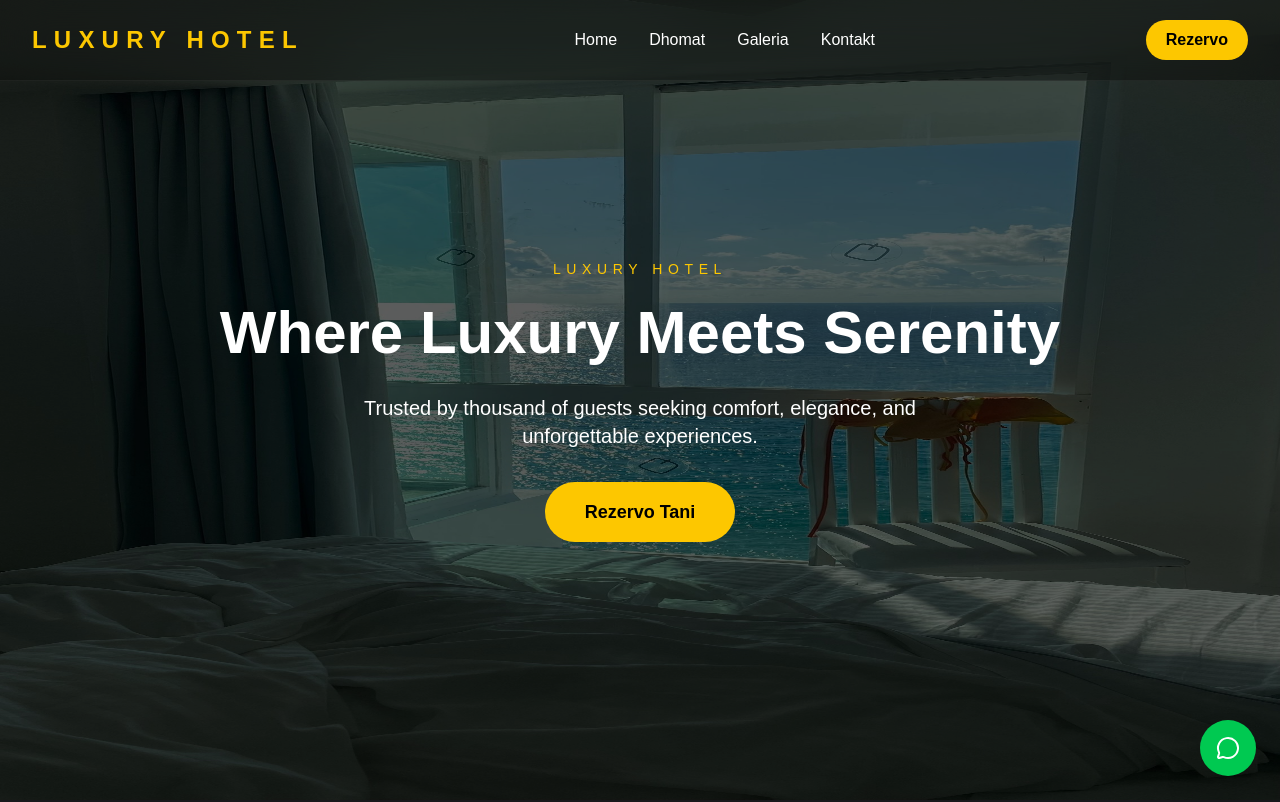
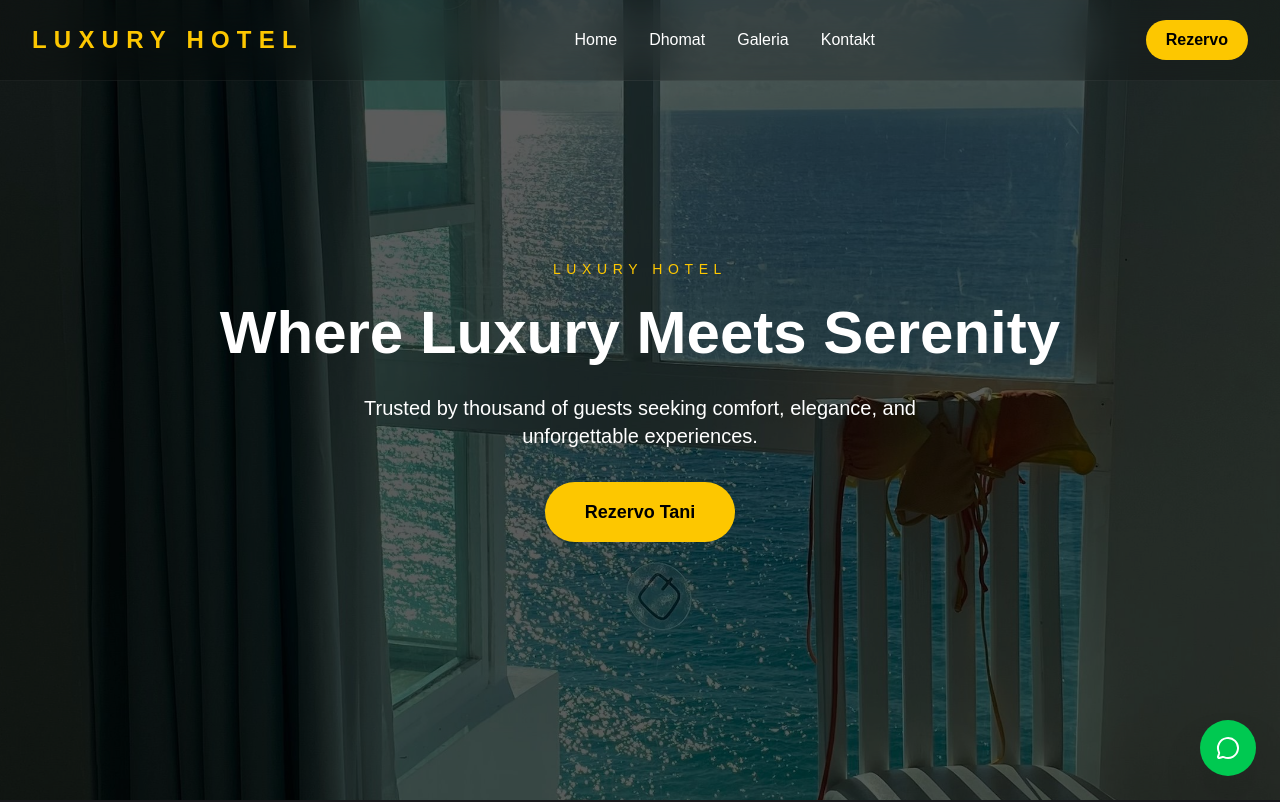
Before and after one commit to diti352/hotel-promo, a Next.js app: page / in a window 1280 px wide. Shown: the top 802 px of the page. Built offline with nearby package versions, Linux system fonts and the light colour scheme.

Commit message:
Clean up hotel template

```diff
--- a/app/page.tsx
+++ b/app/page.tsx
@@ -23,7 +23,7 @@ useEffect(() => { const interval = setInterval(() =>
 {
   setHeroIndex((current) =>
   (current + 1) % heroImages.length);
-}, 4000);
+}, 5000);
 return() =>
 clearInterval(interval);
 }, []);
@@ -57,8 +57,8 @@ clearInterval(interval);
     <main className="min-h-screen bg-black text-white">
       <nav className={`fixed top-0 z-50 flex w-full items-center justify-between border-b px-8 py-5 backdrop-blur-xl transition-all duration-300 ${
   scrolled
-    ? "border-white/10 bg-black/90 shadow-xl"
-    : "border-white/5 bg-black/30"
+    ? "border-white/10 bg-black/70 shadow-2xl backdrop-blur-xl"
+    : "border-white/5 bg-black/20 backdrop-blur-md"
 }`}>
         <h1 className="text-2xl font-extrabold tracking-[0.3em] text-yellow-400">LUXURY HOTEL</h1>
         <div className="hidden gap-8 md:flex">
@@ -73,8 +73,9 @@ clearInterval(interval);
       </nav>
 
       <section id="home" className="relative flex min-h-screen flex-col items-center justify-center overflow-hidden">
-        <img src={heroImages[heroIndex]}
-        className="absolute inset-0 h-full w-full odject-cover"
+         <img key={heroIndex}src={heroImages[heroIndex]}
+        className="absolute inset-0 h-full w-full object-cover transition-all
+        duration-[5000ms] ease-in-out scale-105"
         alt="Luxury Hotel"/>
         <div className="absolute inset-0 bg-black/60"></div>
         <div className="relative z-10 flex flex-col items-center text-center px-6">
@@ -148,7 +149,7 @@ clearInterval(interval);
           >
             <img
             src={selectedImage}
-            className="max-h-[90vh]max-w-[90vw] rounded-3xl border border-yellow-400 object-contain"
+            className="max-h-[90vh] max-w-[90vw] rounded-3xl border border-yellow-400 object-contain"
             />
           </div>
       )}
@@ -206,7 +207,7 @@ clearInterval(interval);
   </h2>
 
   <div className="mx-auto grid max-w-6xl gap-8 md:grid-cols-3">
-    <div className="rounded-3xl border border-zinc-800 bg-zinc-900 p-8 transition-all duration-500 hover:-translate-y-33 hover:border-yellow-400 hover:shadow-2xl">
+    <div className="rounded-3xl border border-zinc-800 bg-zinc-900 p-8 transition-all duration-500 hover:-translate-y-3 hover:border-yellow-400 hover:shadow-2xl">
       <p className="mb-4 text-yellow-400 text-xl">★★★★★</p>
       <p className="text-zinc-300">
         “An unforgettable stay with beautiful views and excellent service.”
@@ -219,7 +220,7 @@ clearInterval(interval);
       </div>
     </div>
 
-    <div className="rounded-3xl border border-zinc-800 bg-zinc-900 p-8 transition-all duration-500 hover:-translate-y-33 hover:border-yellow-400 hover:shadow-2xl">
+    <div className="rounded-3xl border border-zinc-800 bg-zinc-900 p-8 transition-all duration-500 hover:-translate-y-3 hover:border-yellow-400 hover:shadow-2xl">
       <p className="mb-4 text-yellow-400 text-xl">★★★★★</p>
       <p className="text-zinc-300">
         “The rooms were elegant, clean and the staff was incredibly kind.”
@@ -227,7 +228,7 @@ clearInterval(interval);
       <h3 className="mt-6 font-bold text-white">— Daniel R.</h3>
     </div>
 
-    <div className="rounded-3xl border border-zinc-800 bg-zinc-900 p-8 transition-all duration-500 hover:-translate-y-33 hover:border-yellow-400 hover:shadow-2xl">
+    <div className="rounded-3xl border border-zinc-800 bg-zinc-900 p-8 transition-all duration-500 hover:-translate-y-3 hover:border-yellow-400 hover:shadow-2xl">
       <p className="mb-4 text-yellow-400 text-xl">★★★★★</p>
       <p className="text-zinc-300">
         “A premium experience from arrival to checkout. Highly recommended.”
```
